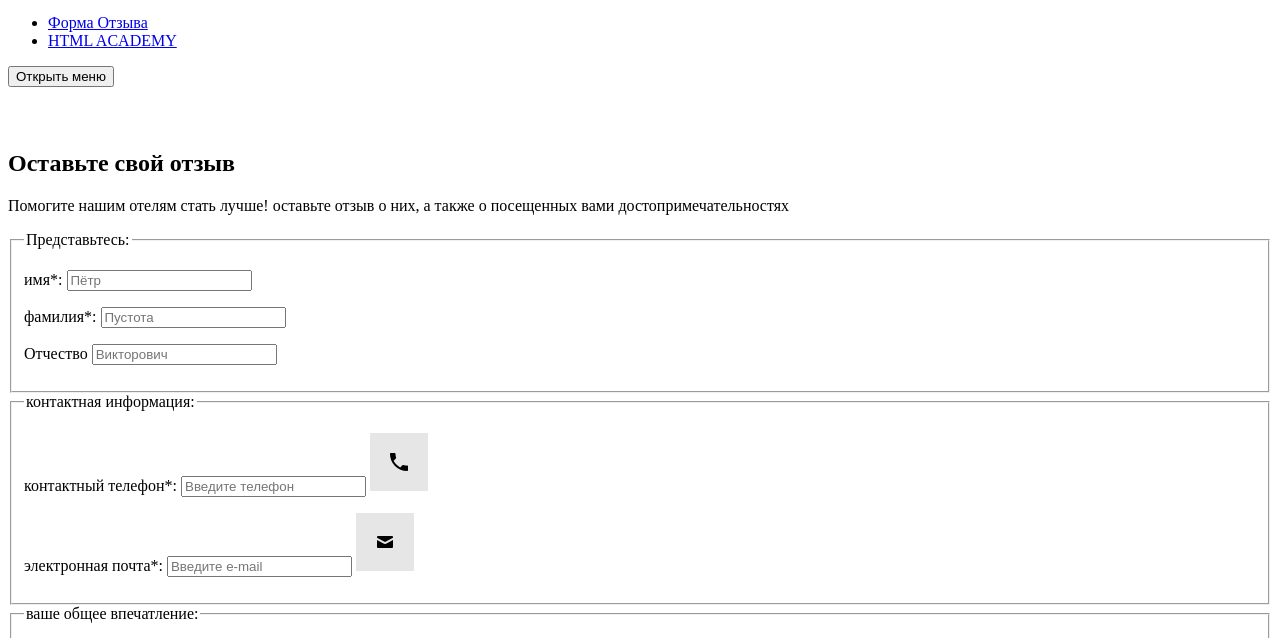
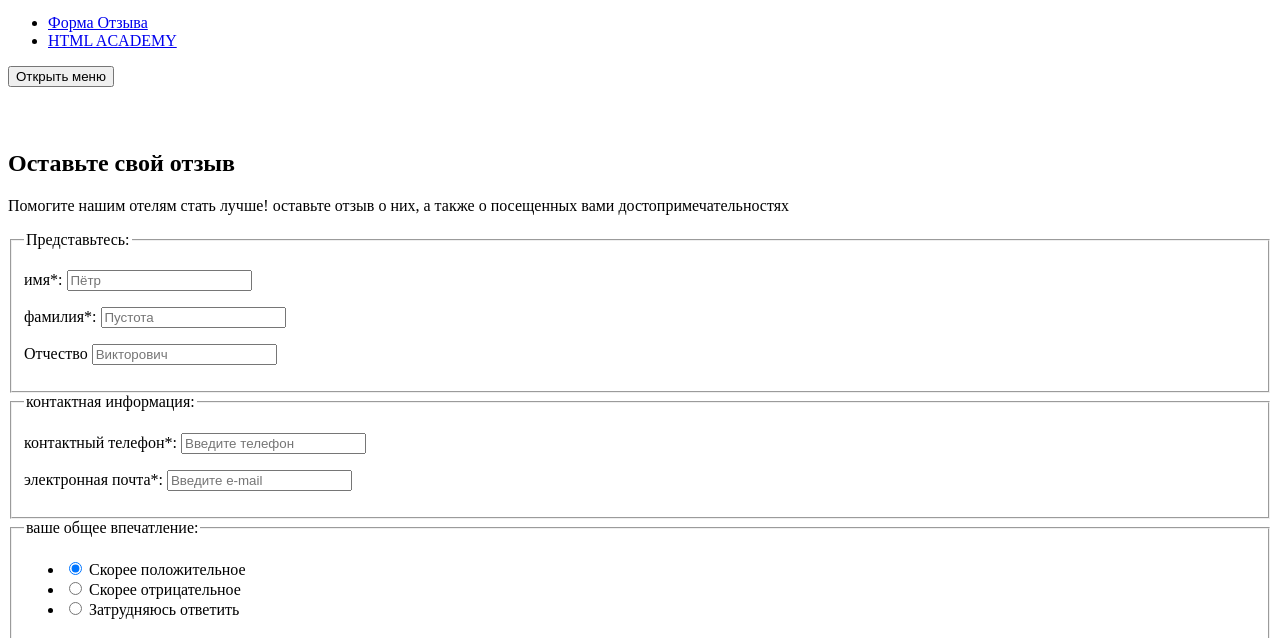
Before and after one commit to htmlacademy-adaptive/2066263-sedona-27, a website: page source/form.html in a window 1280 px wide. Shown: the part 162-800 px from the top of the page. Drawn offline with Linux system fonts and the light colour scheme.

Commit message:
избавились от вредных иконок и оберток

```diff
--- a/source/form.html
+++ b/source/form.html
@@ -49,18 +49,10 @@
             <p class="user-data">
               <label class="user-data__label" for="phone">контактный телефон*:</label>
               <input class="user-data__input-user" type="tel" id="phone" name="phone" placeholder="Введите телефон" required>
-              <svg class="user-data__icon-phone" width="58" height="58" viewBox="0 0 58 58" aria-hidden="true" fill="currentColor" xmlns="http://www.w3.org/2000/svg">
-                <path fill="#E6E6E6" d="M0 0h58v58H0z"/>
-                <path d="M23.6 27.8c1.4 2.8 3.8 5.1 6.6 6.6l2.2-2.2c.3-.3.7-.4 1-.2 1.1.4 2.3.6 3.6.6.6 0 1 .4 1 1V37c0 .6-.4 1-1 1a17 17 0 0 1-17-17c0-.6.4-1 1-1h3.5c.6 0 1 .4 1 1 0 1.2.2 2.4.6 3.6.1.3 0 .7-.2 1l-2.3 2.2Z" fill="#010101"/>
-              </svg>
             </p>
             <p class="user-data">
               <label class="user-data__label" for="email">электронная почта*:</label>
               <input class="user-data__input-user" type="email" id="email" name="email" placeholder="Введите e-mail" required>
-              <svg class="user-data__icon-email" width="58" height="58" viewBox="0 0 58 58" aria-hidden="true" fill="currentColor" xmlns="http://www.w3.org/2000/svg">
-                <path fill="#E6E6E6" d="M0 0h58v58H0z"/>
-                <path d="m29 31-1-.3-7-3.7v7c0 .5.5 1 1 1h14c.5 0 1-.5 1-1v-7l-7 3.7-1 .3Zm7-8H22a1 1 0 0 0-1 1v.8l8 4.2 8-4.2V24c0-.5-.5-1-1-1Z" fill="#000"/>
-              </svg>
             </p>
         </fieldset>
       </aside>
```
Also changed, not shown: source/index.html (+1 -5 lines).
